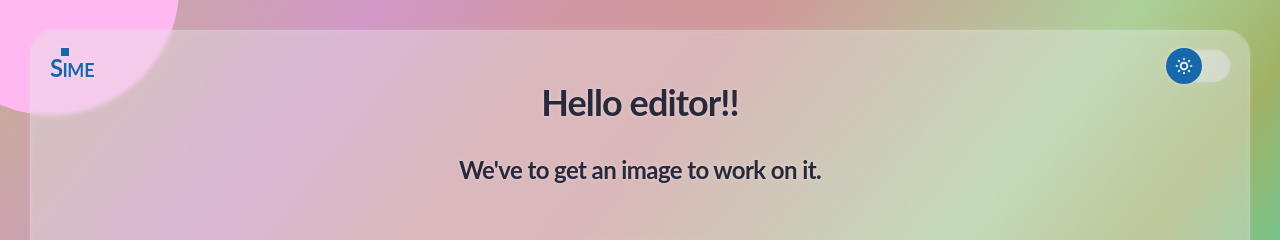
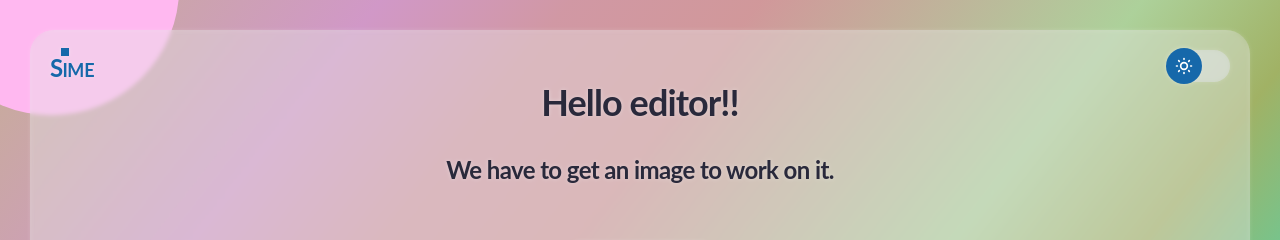
Before and after one commit to aksh-git/sime, a Next.js app: page /editor in a window 1280 px wide. Shown: the top 240 px of the page. Built offline with nearby package versions, Linux system fonts and the light colour scheme.

Commit message:
build fix

```diff
--- a/components/ChooseImage.js
+++ b/components/ChooseImage.js
@@ -13,7 +13,7 @@ function ChooseImage() {
         </div>
         <div className='flex w-full h-8 justify-center items-center bg-transp dark:bg-dark-800 border-opacity-5 p-6 rounded-b-xl gap-2'>
           <span className=' text-base text-dark-400 dark:text-light-400'>made with &#10084;&#65039; by</span>
-          <a target='_blank' className='cursor-pointer' href='https://akash-web.netlify.app'><img src='https://raw.githubusercontent.com/aksh-git/assets/main/logo-dark.svg' width='70' height='28'/></a>
+          <a target='_blank' rel="noreferrer" className='cursor-pointer' href='https://akash-web.netlify.app'><img src='https://raw.githubusercontent.com/aksh-git/assets/main/logo-dark.svg' width='70' height='28'/></a>
         </div>
       </div>
     </div>
--- a/pages/_app.js
+++ b/pages/_app.js
@@ -59,7 +59,7 @@ function reducer(state, action) {
 }
 
 
-function MyApp({ Component, pageProps }) {
+function App({ Component, pageProps }) {
 
   const [state, dispatch] = useReducer(reducer, initialState);
 
@@ -74,4 +74,4 @@ function MyApp({ Component, pageProps }) {
   )
 }
 
-export default MyApp
+export default App
--- a/pages/editor.js
+++ b/pages/editor.js
@@ -1,4 +1,4 @@
-import React, { useContext, useEffect, useState } from "react";
+import React, { useState, useEffect, useContext } from "react";
 import { useRouter } from 'next/router';
 import { StateContext } from "../pages/_app";
 import styles from '../styles/Editor.module.css';
@@ -6,7 +6,7 @@ import EditGeneral from "../components/layouts/EditGeneral";
 import EditFilters from "../components/layouts/EditFilters";
 import EditOthers from "../components/layouts/EditOthers";
 
-function editor() {
+function Editor() {
 
   const router = useRouter();
   const [mounted, setMounted] = useState(false);
@@ -79,7 +79,7 @@ function editor() {
   return (
     <>
       {!state.editing &&
-        <div align="center" className="text-white"><h1>Hello editor!!</h1><br/><h3>We've to get an image to work on it.</h3><br/><br/><button onClick={()=>router.push('/')} className='btn bg-brand'>Choose Image</button></div>
+        <div align="center" className="text-white"><h1>Hello editor!!</h1><br/><h3>We have to get an image to work on it.</h3><br/><br/><button onClick={()=>router.push('/')} className='btn bg-brand'>Choose Image</button></div>
       }
       <a style={{opactity:'0'}} id="saveLink"></a>
        {/* <!-- Hidden image that will be used for holding the source image --> */}
@@ -88,9 +88,7 @@ function editor() {
         <div className={styles.ewrap}>
           <div className={`bg-transp ${styles.output}`}>
             <div className={`${styles.wrapper}`}>
-              {/* <img id="editingImage" src={imageURL} /> */}
               <canvas className={styles.canvas} id="canvas" height="0"></canvas>
-              {/* <img id="editingImage" src='https://asia.olympus-imaging.com/content/000107507.jpg'/> */}
             </div>
           </div>
           <div className={styles.controls}>
@@ -113,10 +111,9 @@ function editor() {
           <button onClick={()=>saveImage()} className='btn bg-brand'>Save image</button>
          </div>
         </div>
-
       </div>}
     </>
   )
 }
 
-export default editor
+export default Editor
```
